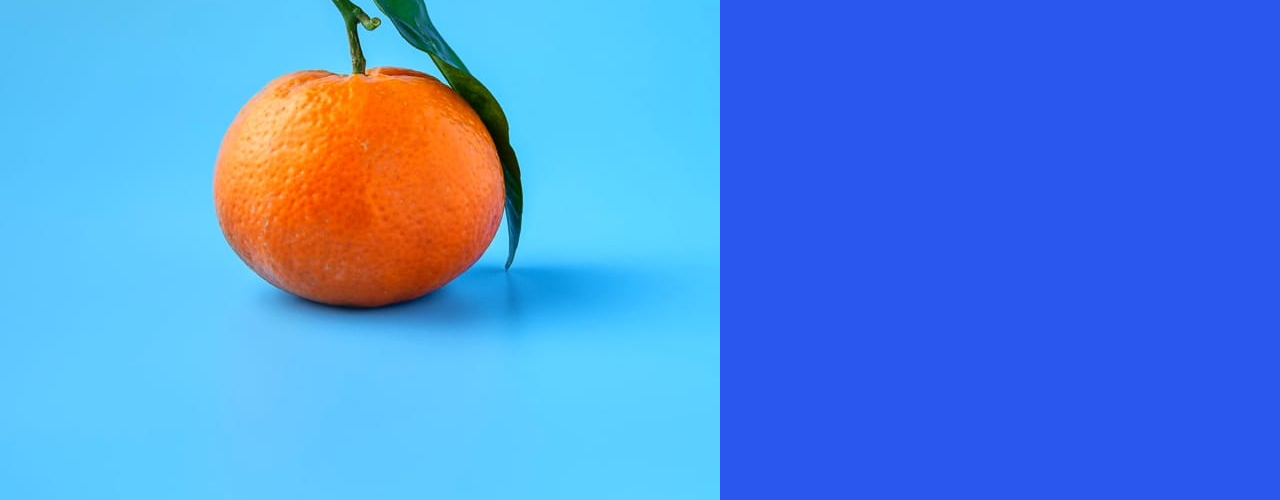
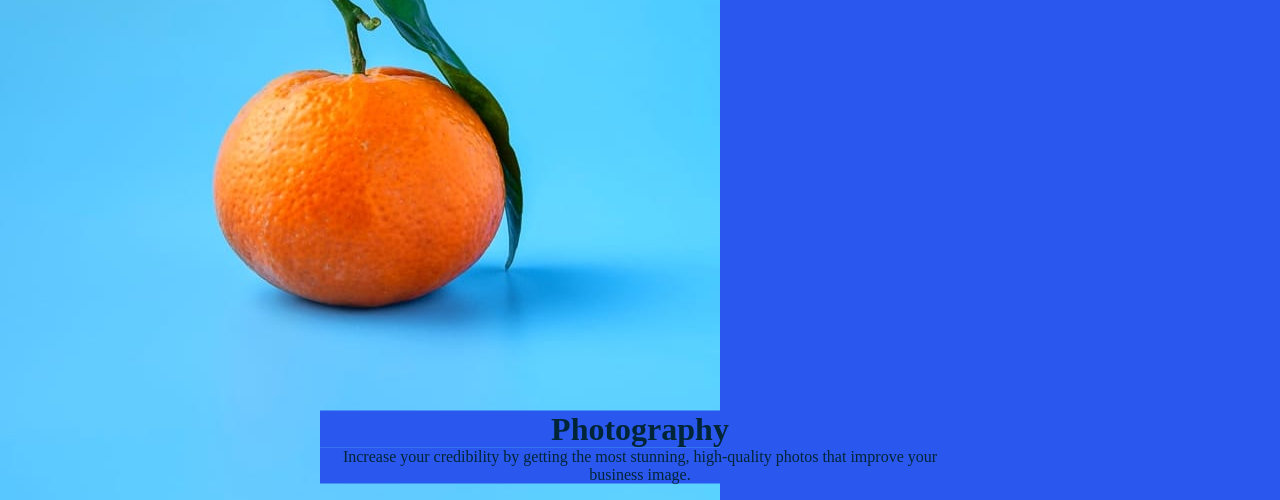
Before and after one commit to Jeromebayongwa/Sunnyside, a plain HTML site: page index.html in a window 1280 px wide. Shown: the part 300-800 px from the top of the page. Drawn offline with Linux system fonts and the light colour scheme.

Commit message:
recadrage de l'image-photography

```diff
--- a/Style.css
+++ b/Style.css
@@ -39,6 +39,30 @@
 
 }
 
+.Photography{
+    position: relative;
+    height: 300px;
+}
+
+.Photography_image{
+    position: absolute;
+    top: 0;
+    left: 0;
+    width: 100%;
+    height: 100%;
+    object-fit: cover;
+}
+
+.Photography_text{
+    position: absolute;
+    top: 150%;
+    left: 50%;
+    transform: translate(-50%, -50%);
+    color: rgb(0, 37, 54);
+    text-align: center;
+    background-color: transparent;
+}
+
 @media(min-width: 360px) {
     .Sunnyside{
         display: flex;
```
